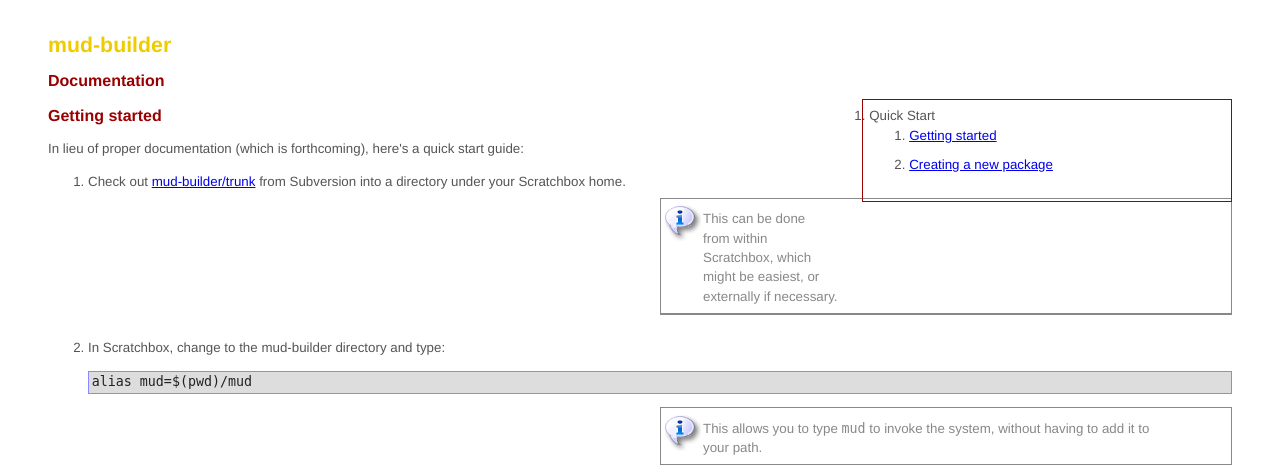
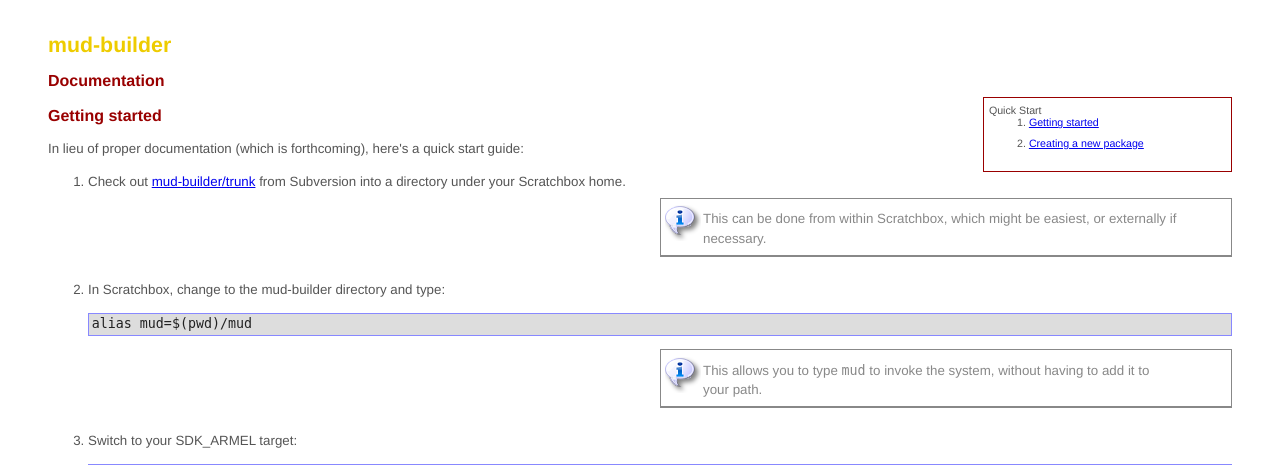
Before and after one commit to GrahamCobb/maemo-mud-builder, a PHP site: the page made by www/docs/index.php in a window 1280 px wide. Shown: the top 465 px of the page. Run offline with PHP 8.4, Linux system fonts and the light colour scheme; some libraries are stand-ins or nearby versions.

Commit message:
Improve styling of documentation pages

```diff
--- a/www/style.css
+++ b/www/style.css
@@ -64,8 +64,11 @@ pre {
 
 #index.nav {
     float:   right;
-    margin:  0.5em 0px 5em 3em;
+    margin:  0.5em 0px 2em 3em;
     padding: 0.5em;
     border:  1px solid #900;
-    width:   30%;
+    width:   20%;
+    list-style: none;
+    font-size: 8pt;
+    line-height: 1.2em;
 }
```
